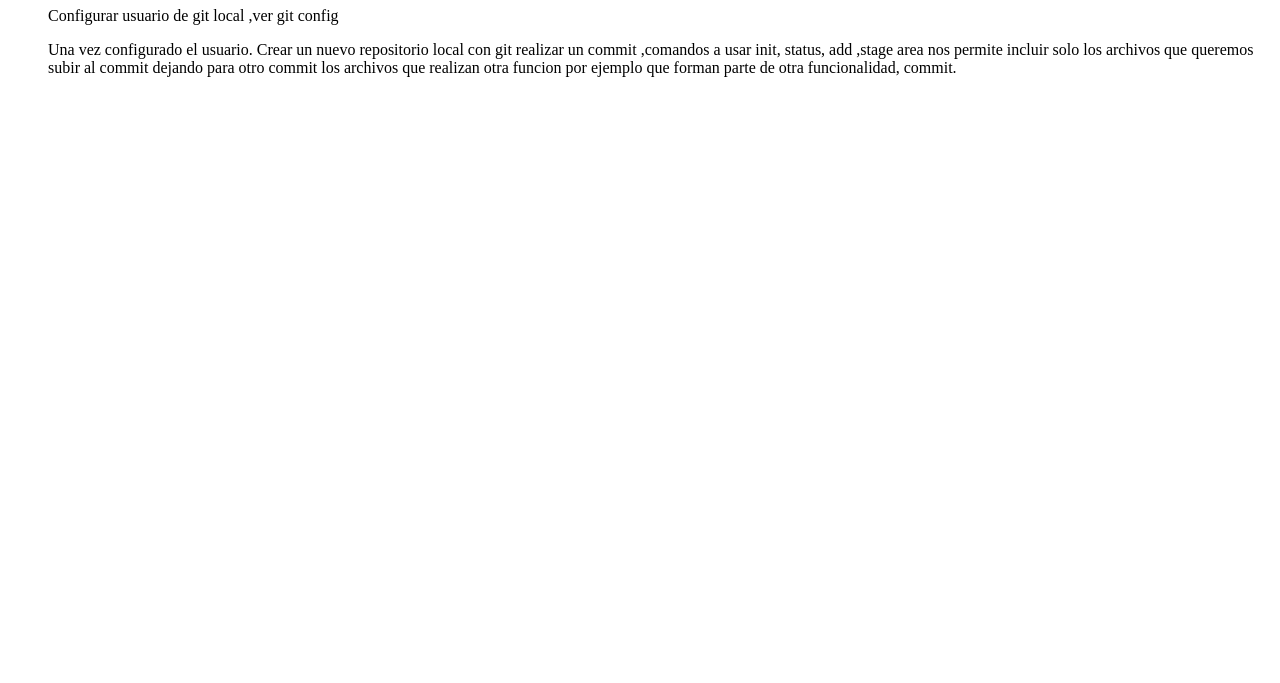
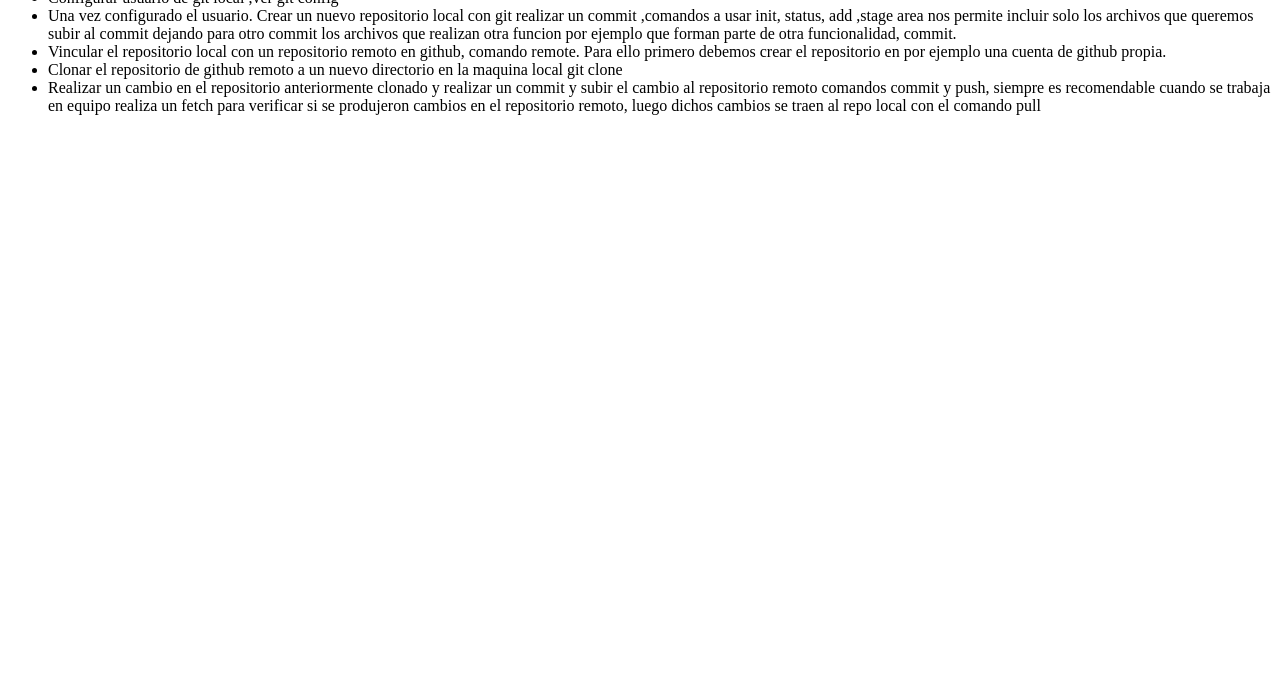
Before and after one commit to SYLV15/Practico-GIT, a plain HTML site: page index.html in a window 1280 px wide. Shown: the part 117-800 px from the top of the page. Drawn offline with Linux system fonts and the light colour scheme.

Commit message:
first commit

```diff
--- a/comand.js
+++ b/comand.js
@@ -1 +1,2 @@
 console.log("UTN - DACS - 2022");
+console.log("primera modificacion");
--- a/index.html
+++ b/index.html
@@ -1,20 +1,27 @@
-html5TYPE html>
+<!DOCTYPE html>
 <html lang="en">
 
 <head>
     <meta charset="UTF-8">
     <meta http-equiv="X-UA-Compatible" content="IE=edge">
     <meta name="viewport" content="width=device-width, initial-scale=1.0">
-    <title>Practico de GIT</title>
+    <title>DACS GIT</title>
 </head>
 
 <header>2022-Actividad-N1-Git</header>
 
 <body>
     <h1>Actividad 1 Comandos Básicos</h1>
-    <ul>Configurar usuario de git local ,ver git config</ul>
-    <ul>Una vez configurado el usuario. Crear un nuevo repositorio local con git realizar un commit ,comandos a usar init, status, add ,stage area nos permite incluir solo los archivos que queremos subir al commit dejando para otro commit los archivos que
-        realizan otra funcion por ejemplo que forman parte de otra funcionalidad, commit.</ul>
+    <ul>
+        <li>Configurar usuario de git local ,ver git config</li>
+        <li>Una vez configurado el usuario. Crear un nuevo repositorio local con git realizar un commit ,comandos a usar init, status, add ,stage area nos permite incluir solo los archivos que queremos subir al commit dejando para otro commit los archivos
+            que realizan otra funcion por ejemplo que forman parte de otra funcionalidad, commit.</li>
+        <li>Vincular el repositorio local con un repositorio remoto en github, comando remote. Para ello primero debemos crear el repositorio en por ejemplo una cuenta de github propia.</li>
+        <li>Clonar el repositorio de github remoto a un nuevo directorio en la maquina local git clone</li>
+        <li>Realizar un cambio en el repositorio anteriormente clonado y realizar un commit y subir el cambio al repositorio remoto comandos commit y push, siempre es recomendable cuando se trabaja en equipo realiza un fetch para verificar si se produjeron
+            cambios en el repositorio remoto, luego dichos cambios se traen al repo local con el comando pull</li>
+    </ul>
+
 </body>
 
 </html>
--- a/style.css
+++ b/style.css
@@ -0,0 +1,3 @@
+.li {
+    font-style: italic;
+}
```
Also changed, not shown: text.txt.
